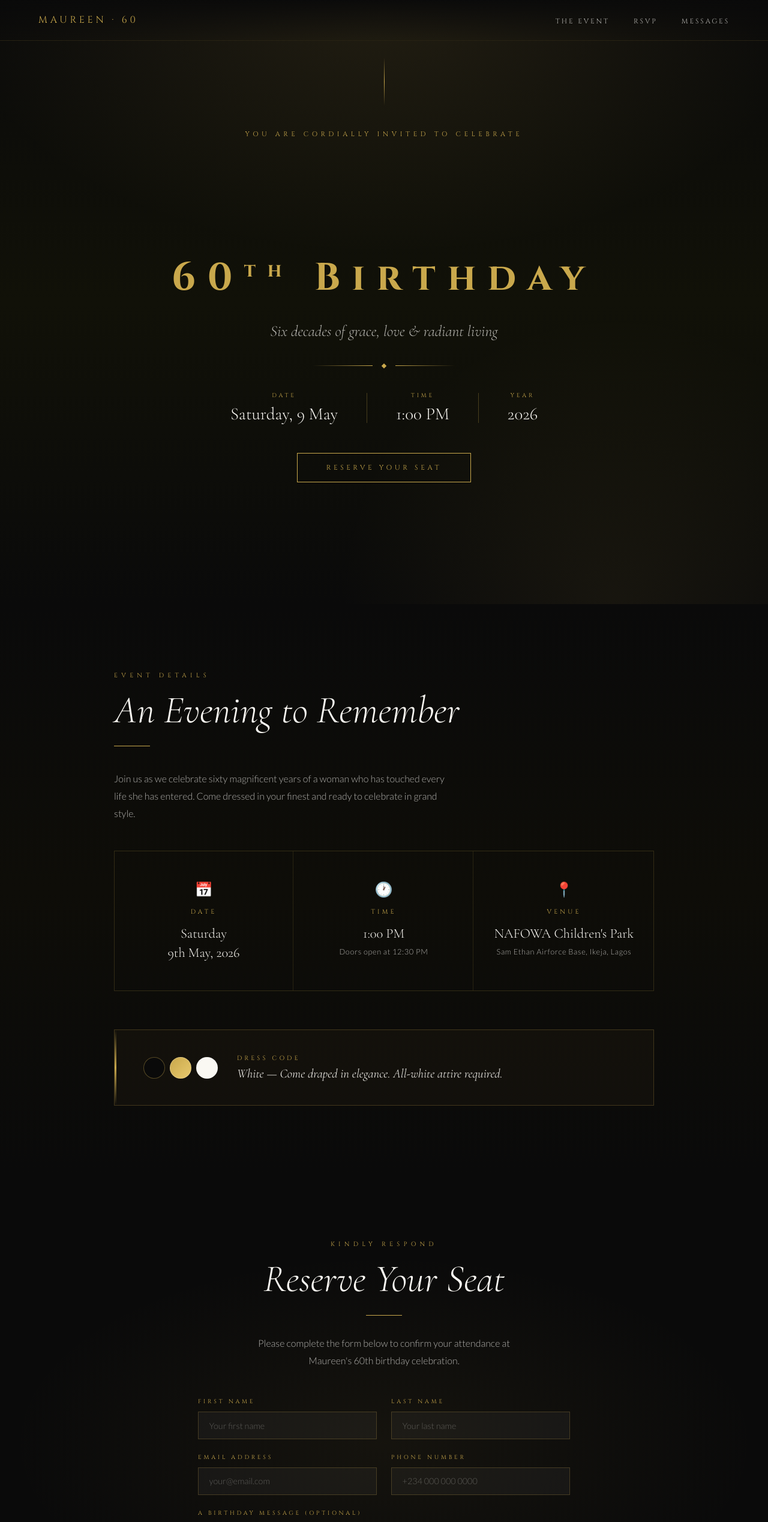
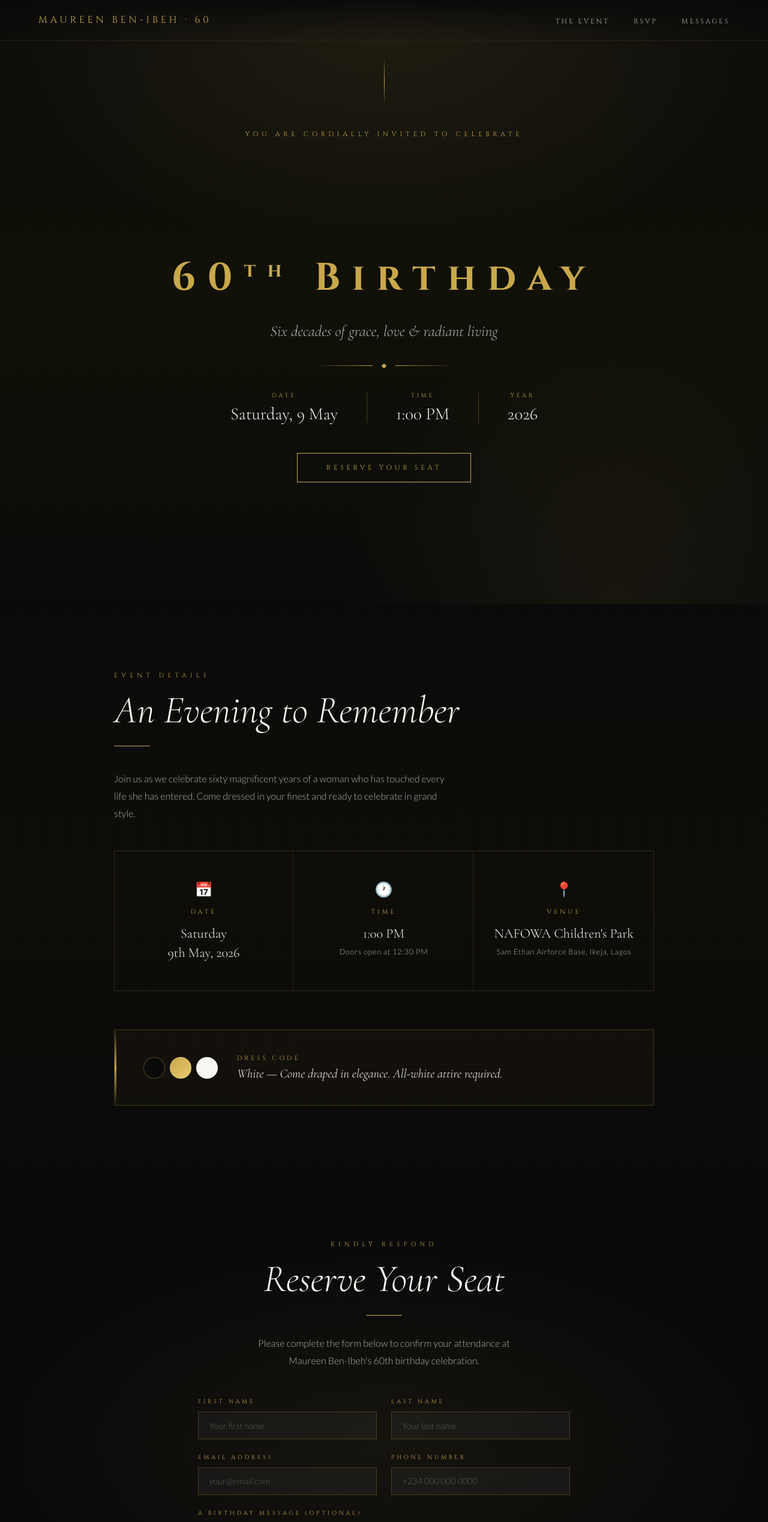
Before and after one commit to samuelibeh/maureen-60th, a Next.js app: page / in a window 1280 px wide. Shown: the top 2537 px of the page at 60% size. Built offline with nearby package versions, Linux system fonts and the light colour scheme; no server answers; the database is empty.

Commit message:
Add surname, fix success message text

```diff
--- a/app/api/rsvp/route.ts
+++ b/app/api/rsvp/route.ts
@@ -36,7 +36,7 @@ export async function POST(req: NextRequest) {
     await transporter.sendMail({
       from: `"Maureen's 60th" <${process.env.EMAIL_USER}>`,
       to: email,
-      subject: "Your Access Card — Maureen's 60th Birthday 🎉",
+      subject: "Your Access Card — Maureen Ben-Ibeh's 60th Birthday 🎉",
       html: `
 <!DOCTYPE html>
 <html lang="en">
--- a/app/page.tsx
+++ b/app/page.tsx
@@ -772,7 +772,7 @@ export default function Maureen60th() {
 
       {/* NAV */}
       <nav>
-        <div className="nav-logo">Maureen · 60</div>
+        <div className="nav-logo">Maureen Ben-Ibeh · 60</div>
         <ul className="nav-links">
           <li><a href="#details">The Event</a></li>
           <li><a href="#rsvp">RSVP</a></li>
@@ -785,7 +785,7 @@ export default function Maureen60th() {
         <div className="hero-bg" />
         <div className="hero-rule" />
         <span className="hero-eyebrow">You are cordially invited to celebrate</span>
-        <h1 className="hero-name gold-shimmer">Maureen&apos;s</h1>
+        <h1 className="hero-name gold-shimmer">Maureen Ben-Ibeh&apos;s</h1>
         <div className="hero-sixty">
           60<sup style={{ fontSize: '0.5em', verticalAlign: 'super' }}>th</sup> Birthday
         </div>
@@ -902,7 +902,7 @@ export default function Maureen60th() {
             <h2 className="section-title">Reserve Your Seat</h2>
             <div className="section-rule" style={{ margin: '0 auto 2rem' }} />
             <p style={{ color: 'var(--white-dim)', lineHeight: 1.8, maxWidth: 480, margin: '0 auto' }}>
-              Please complete the form below to confirm your attendance at Maureen&apos;s 60th birthday celebration.
+              Please complete the form below to confirm your attendance at Maureen Ben-Ibeh&apos;s 60th birthday celebration.
             </p>
           </div>
 
@@ -948,7 +948,7 @@ export default function Maureen60th() {
               <span className="success-icon">✦</span>
               <h3>You&apos;re confirmed!</h3>
               <p>
-                Check your email — your personal QR code is on its way.<br />
+                Check your email — your access card has been sent.<br />
                 Bring it on the day (printed or on your phone) to gain entry.<br /><br />
                 Dress code: <strong style={{ color: 'var(--gold)' }}>White</strong>.
               </p>
@@ -1008,7 +1008,7 @@ export default function Maureen60th() {
 
       {/* FOOTER */}
       <footer>
-        <div className="footer-logo">Maureen · 60th</div>
+        <div className="footer-logo">Maureen Ben-Ibeh · 60th</div>
         <div className="footer-copy">9 May 2026 · Ikeja, Lagos · Dress Code: White</div>
         <ul className="footer-links">
           <li><a href="#hero">Top</a></li>
```
